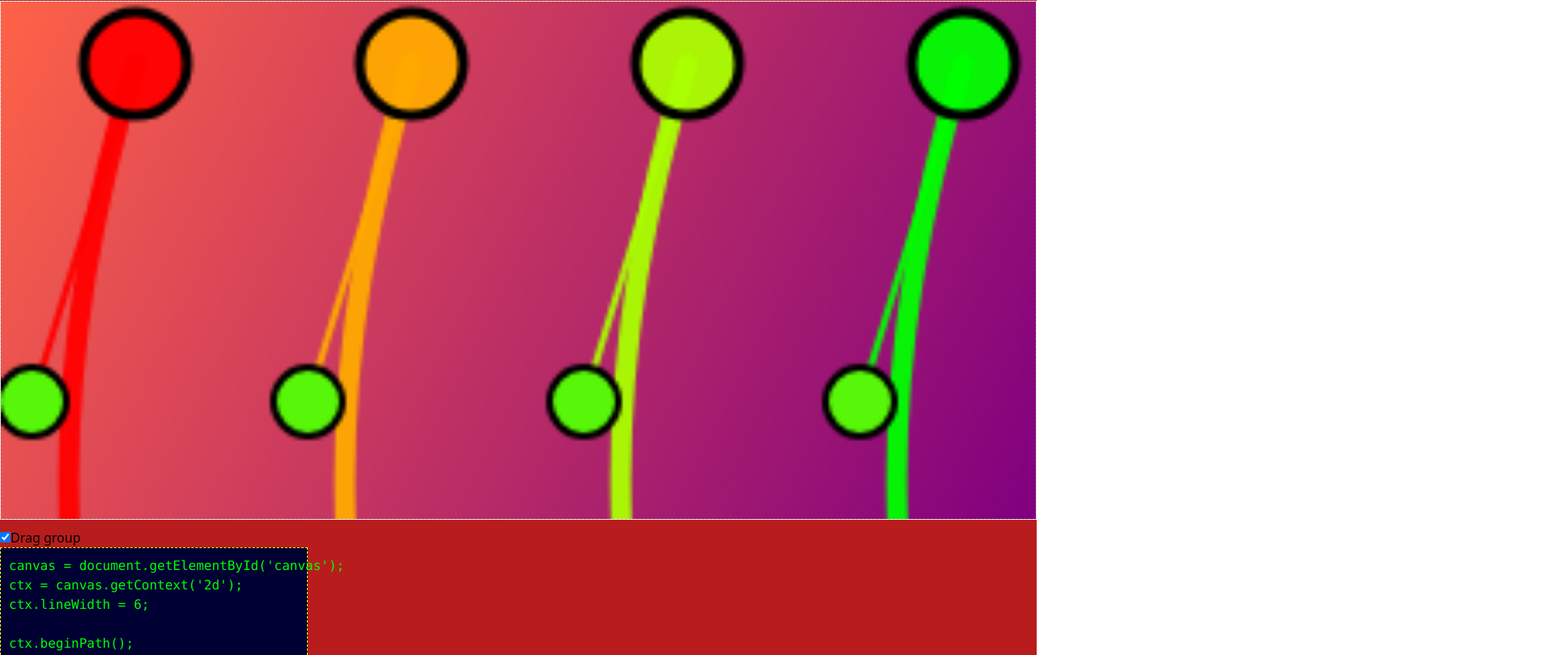
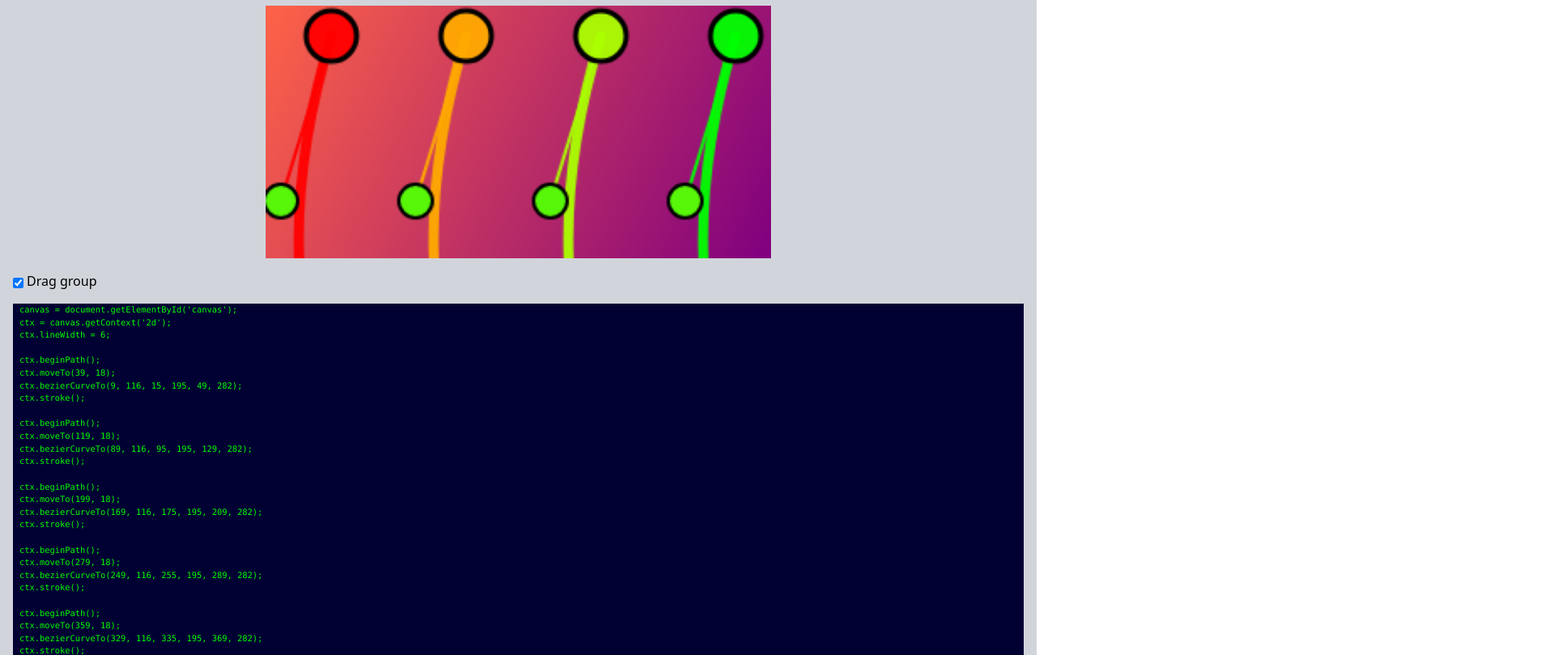
Before and after one commit to maxzz/quadratic-curves, a website built with Vite: page index.html in a window 1280 px wide. Shown: the part 9-818 px from the top of the page at 81% size, 1920 px wide, since content can reach past the window. Built offline with nearby package versions, Linux system fonts and the light colour scheme.

Commit message:
WIP. app. update package dependencies. vite 3, tailwind 3

```diff
--- a/index.html
+++ b/index.html
@@ -8,16 +8,18 @@
     <title>Quadratic curves</title>
 </head>
 <body>
-    <div class="flex flex-col bg-red-700">
-        <div>
-            <canvas class="w-full" id='canvas'></canvas>
+    <div class="p-4 flex flex-col bg-gray-300 min-h-screen">
+        <div class="w-1/2 self-center">
+            <canvas class="w-full h-full" id='canvas'></canvas>
             <!-- <canvas id='canvas' width="600" height="600" class="quadratic"></canvas> -->
         </div>
-        <div>
-            <label for="drag-group"><input type="checkbox" id="drag-group">Drag group</label>
+        <div class="py-4">
+            <label class="flex items-center">
+                <input class="-mb-1 mr-1" type="checkbox" id="drag-group"
+            >Drag group</label>
         </div>
-        <div>
-            <pre id="code">code</pre>
+        <div class="text-[.65rem] overflow-hidden">
+            <pre class="px-2 overflow-x-scroll" id="code">code</pre>
         </div>
     </div>
 
--- a/postcss.config.js
+++ b/postcss.config.js
@@ -1,6 +1,6 @@
 module.exports = {
     plugins: {
-        '@tailwindcss/jit': {},
+        tailwindcss: {},
         autoprefixer: {},
     }
 }
--- a/src/index.css
+++ b/src/index.css
@@ -2,18 +2,9 @@
 @tailwind components;
 @tailwind utilities;
 
-canvas {
-    border: 1px dashed #ddd;
-    background: #f7f7f7;
-    margin: 10px 0;
-}
-
 #code {
-    padding: 10px;
+    color: #00ff00;
     background: #000033;
-    border: 1px dashed #ffff00;
-    color: #00ff00;
-    width: 380px;
 }
 
 .cursor-move {
--- a/tailwind.config.js
+++ b/tailwind.config.js
@@ -1,6 +1,6 @@
 module.exports = {
-    purge: ['./index.html', './public/**/*.html', './src/**/*.{js,jsx,ts,tsx,vue}'],
-    darkMode: false, // or 'media' or 'class'
+    content: ['./index.html', './public/**/*.html', './src/**/*.{js,jsx,ts,tsx}'],
+    //darkMode: false, // or 'media' or 'class'
     theme: {
         extend: {},
     },
--- a/vite.config.js
+++ b/vite.config.js
@@ -2,6 +2,9 @@ import { defineConfig } from 'vite';
 
 export default ({command}) => {
     return defineConfig({
-        base: command === 'build' ? '/quadratic-curves/' : '/',
+        base: '',
+        server: {
+            port: 3000,
+        }
     });
 }
```
Also changed, not shown: package.json (+6 -6 lines), 1 other file.
